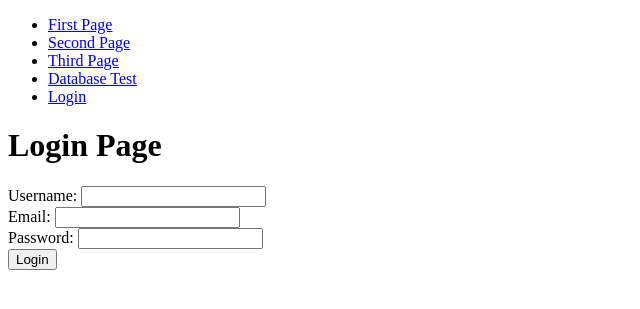
After one commit to emeraldspruce/CardNest, a Flask app: page /login in a window 1280 px wide. The commit adds this page. Shown: the top 309 px of the page, without its empty margins (0-640 px from the left). Run offline with Flask 3, Linux system fonts and the light colour scheme.

Commit message:
Theres a bunch of dirty test code here but the database should work well for storing users and cards.

```diff
--- a/app.py
+++ b/app.py
@@ -4,6 +4,7 @@ from database import Database
 import os
 
 app = Flask(__name__)
+app.secret_key = os.urandom(24)
 db = None
 
 def init_app():
@@ -24,7 +25,31 @@ def second_page():
 def third_page():
     return render_template("third_page.html")
 
-@app.route("/database_test")
+@app.route("/login", methods=['GET', 'POST'])
+def login():
+    global db
+    if db is None:
+        db = Database()
+
+    if request.method == 'POST':
+        username = request.form.get('username')
+        email = request.form.get('email')
+        password = request.form.get('password')
+
+        user = db.get_user(username=username)
+        if user is None:
+            db.add_user(username=username, email=email, password=password)
+            user = db.get_user(username=username)
+        elif user['password'] != password:
+            return redirect(url_for('login'))
+
+        session['username'] = username
+        session['user_id'] = user['id']  # optional
+        return redirect(url_for('first_page'))
+
+    return render_template("login.html")
+
+@app.route("/database_test", methods=['GET', 'POST'])
 def database_test():
     """Test route to check database connection and fetch card data."""
     global db
@@ -32,11 +57,22 @@ def database_test():
         db = Database()
 
     # Fetch all card data for testing purposes
-    card_data = db.get_cards()
-    if not card_data:
-        return "No card data available.", 404
+    view = request.form.get("view")
+    user_id = request.form.get("user_id")
+    cards = []
+    users = []
+    raw = []
 
-    return render_template("database_test.html", cards=card_data)
+    if view == "users":
+        users = db.get_all_users()
+    elif view == "user_cards" and user_id:
+        raw = db.get_user_cards(int(user_id))
+        # raw = [(card_id,), (card_id,), ...]
+        cards = [card for (card,) in raw]
+    elif view == "all_cards":
+        cards = db.get_cards()
+
+    return render_template("database_test.html", cards=cards, users=users, raw=raw, view=view)
 
 
 
--- a/templates/base.html
+++ b/templates/base.html
@@ -18,6 +18,7 @@
                 <li><a href="{{ url_for('second_page') }}">Second Page</a></li>
                 <li><a href="{{ url_for('third_page') }}">Third Page</a></li>
                 <li><a href="{{ url_for('database_test') }}">Database Test</a></li>
+                <li><a href="{{ url_for('login') }}">Login</a></li>
             </ul>
     </header>
 
--- /dev/null
+++ b/templates/login.html
@@ -0,0 +1,21 @@
+{% extends 'base.html' %}
+
+{% block title %}Login{% endblock %}
+
+{% block body %}
+<h1>Login Page</h1>
+
+<form method="POST">
+    <label>Username:</label>
+    <input type="text" name="username" required><br>
+
+    <label>Email:</label>
+    <input type="text" name="email" required><br>
+
+    <label>Password:</label>
+    <input type="password" name="password" required><br>
+
+    <input type="submit" value="Login">
+</form>
+
+{% endblock %}
```
Also changed, not shown: database.py (+25 -12 lines), templates/database_test.html (+24 -3 lines), credit_cards.db.
